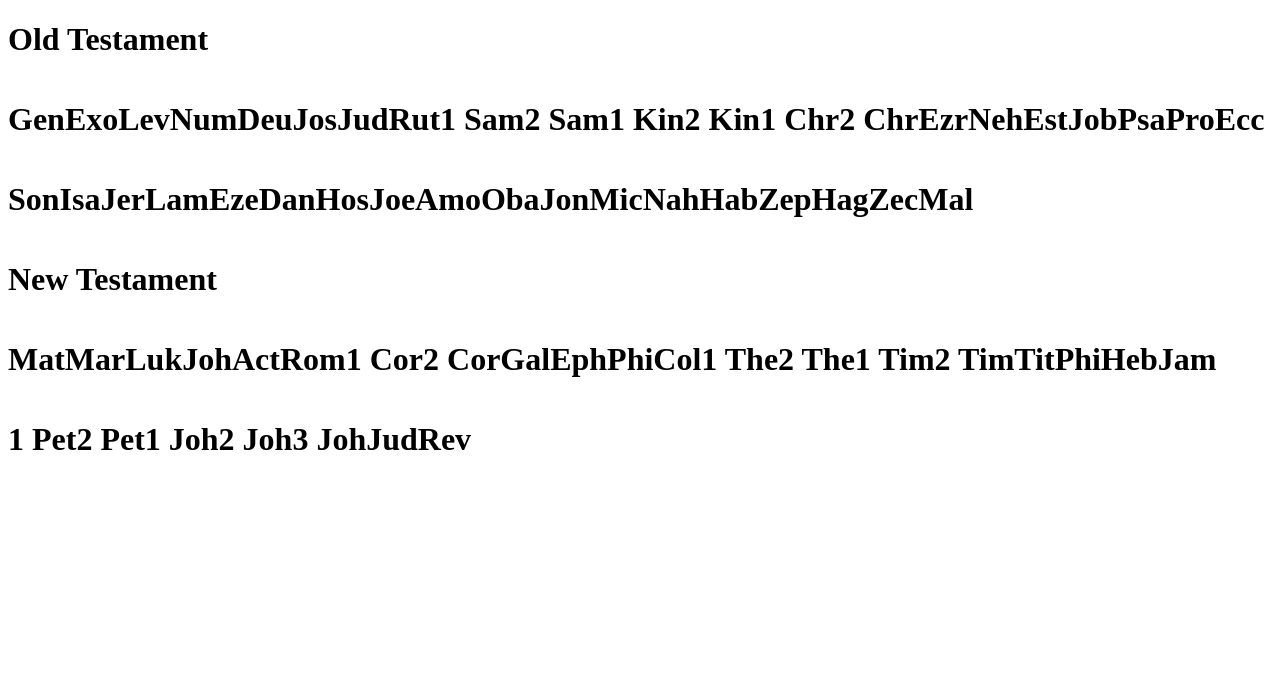
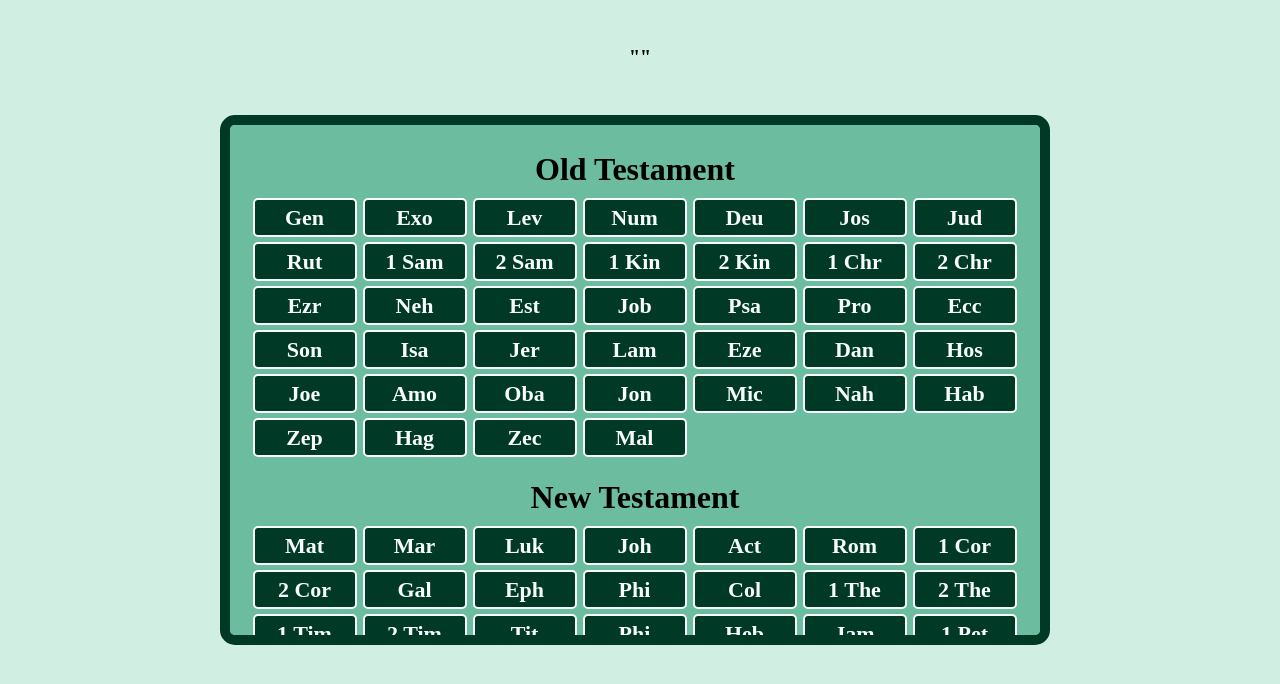
Before and after one commit to leyuh/theoguessr-client, a React (Create React App) app: page / in a window 1280 px wide. Shown: the top 684 px of the page. Built offline with nearby package versions, Linux system fonts and the light colour scheme; no server answers.

Commit message:
styling and context

```diff
--- a/src/App.js
+++ b/src/App.js
@@ -1,3 +1,5 @@
+import "./styles/App.css";
+
 import { useState, useEffect } from "react";
 import axios from "axios";
 
@@ -60,7 +62,7 @@ function App() {
         <div id="guess-div">
 
           <div id="verse-div">
-            {verseData?.verse.content}
+            <h1>"{verseData?.verse.content}"</h1>
           </div>
 
           <div id="chapter-selection-div">
@@ -81,8 +83,11 @@ function App() {
         // RESULTS
         <div id="results-div">
           <h1 id="accuracy-label">{calcAccuracy(bookGuess, verseData.book.name)}%</h1>
-          <h1 id="reference-label">{verseData?.verse.reference}</h1>
+          <h1 id="reference-label">{verseData.verse.reference}</h1>
           <h3 id="you-guessed-label">You guessed: {bookGuess}</h3>
+
+          <h3>{verseData.chapter.reference}</h3>
+          <p>{verseData.chapter.content}</p>
 
         </div>
       }
--- a/src/components/BooksGrid.js
+++ b/src/components/BooksGrid.js
@@ -1,3 +1,4 @@
+import "../styles/BooksGrid.css";
 
 const BooksGrid = (props) => {
     const {
@@ -7,11 +8,10 @@ const BooksGrid = (props) => {
     } = props;
 
     return <>
-        <h1>{title}</h1>
+        <h1 className="section-title">{title}</h1>
         <div className="chapters-grid">
           {booksNames.map((val, i) => {
             return <span
-                style={{display: "inline-block"}}
                 className="chapter-div"
                 key={i}
                 onClick={() => {
--- a/src/index.js
+++ b/src/index.js
@@ -1,6 +1,8 @@
 import React from 'react';
 import ReactDOM from 'react-dom/client';
 import App from './App';
+
+import "./styles/Index.css";
 
 const root = ReactDOM.createRoot(document.getElementById('root'));
 root.render(
--- /dev/null
+++ b/src/styles/App.css
@@ -0,0 +1,39 @@
+div {
+    border-radius: 15px;
+}
+
+
+#verse-div {
+    height: 95px;
+    text-align: center;
+    margin: 10px;
+    width: 80%;
+    margin-left: auto;
+    margin-right: auto;
+
+    display: flex;
+    justify-content: center;
+    align-items: center;
+    overflow-y: scroll;
+    overflow-x: hidden;
+}
+
+#verse-div > h1 {
+    text-align: center;
+    font-size: 20px;
+    font-weight: bold;
+    margin: 10px;
+}
+
+#chapter-selection-div {
+    padding: 5px;
+    border: 10px solid #003925;
+    width: 800px;
+    height: 500px;
+    overflow-y: scroll;
+    overflow-x: hidden;
+    background-color: #6cbca0;
+
+    position: relative;
+    left: calc(50% - 420px);
+}
--- /dev/null
+++ b/src/styles/BooksGrid.css
@@ -0,0 +1,34 @@
+.chapters-grid {
+    align-items: center;
+    justify-content: center;
+    display: grid;
+    grid-template-columns: repeat(7, 105px);
+    gap: 5px;
+}
+
+.section-title {
+    text-align: center;
+    margin-bottom: 10px;
+}
+
+.chapter-div {
+    display: inline-block;
+    background-color: #003925;
+    border: 2.5px solid #f8fcfb;
+    width: 100px;
+    height: 35px;
+    border-radius: 5px;
+    text-align: center;
+    color: #f8fcfb;
+}
+
+.chapter-div:hover {
+    cursor: pointer !important;
+}
+
+.chapter-div > h1 {
+    font-size: 22px;
+    text-align: center;
+    position: relative;
+    top: -10px;
+}
--- /dev/null
+++ b/src/styles/Index.css
@@ -0,0 +1,11 @@
+
+#root {
+    background-color: #d1eee3;
+    position: fixed;
+    top: 0px;
+    left: 0px;
+    height: 100%;
+    width: 100%;
+    border-radius: 0px;
+
+}
```
